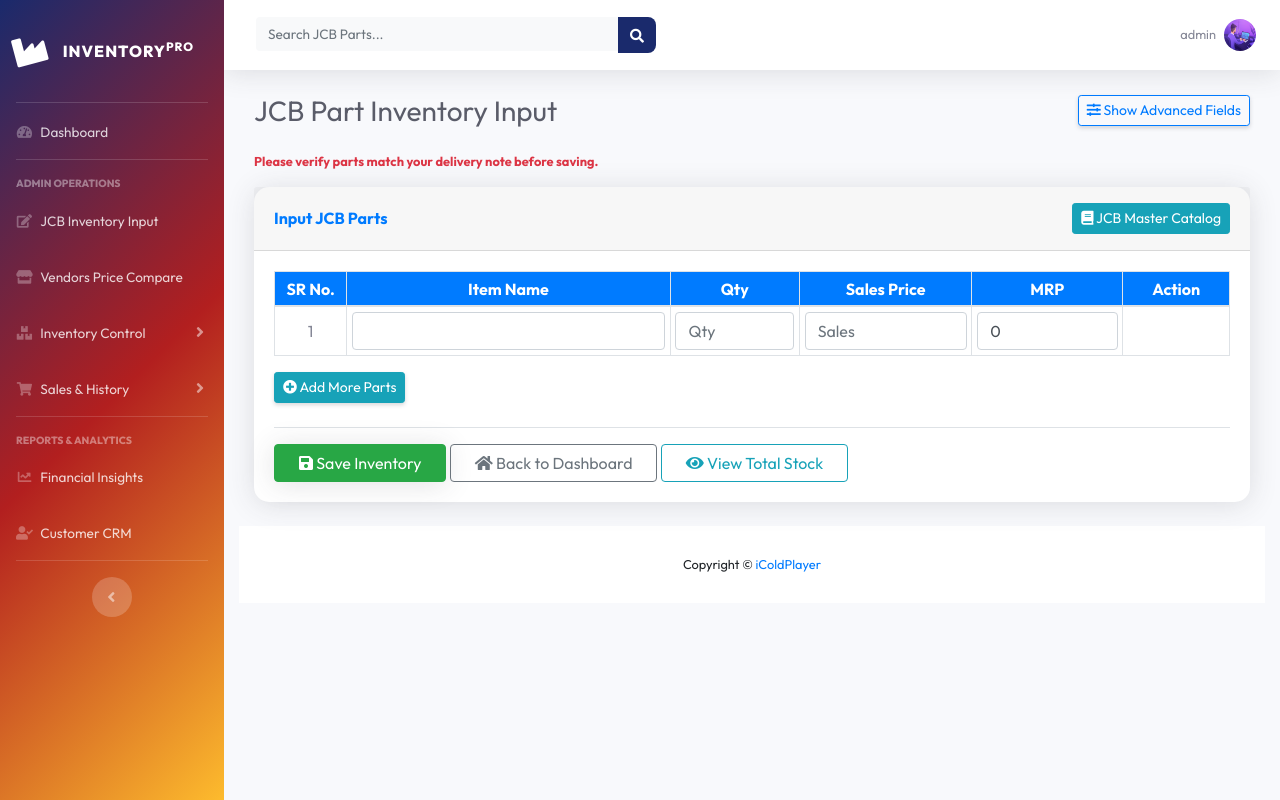
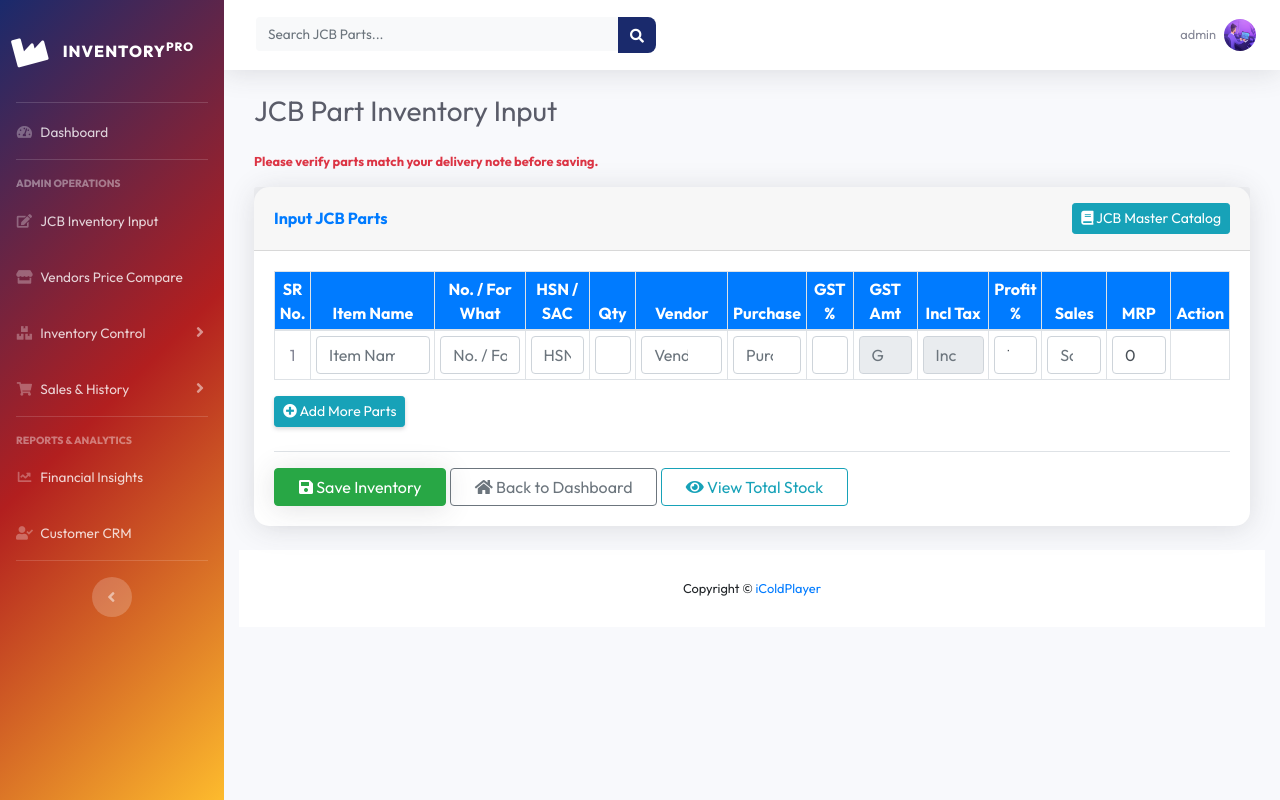
Before and after one commit to srushtipawar9/Inventory_managment, a Django app: page /input/ in a window 1280 px wide. Run offline with Django 3.2, Linux system fonts and the light colour scheme; a user stored in the database is signed in; data comes from the database, SQL or seed files in the repository; parts of the project's set-up code (start-up, migrations or seed data) failed here and were passed over; some libraries are stand-ins or nearby versions.

Commit message:
Finalize inventory saving logic for manual and AI inputs

```diff
--- a/cashier/forms.py
+++ b/cashier/forms.py
@@ -56,40 +56,13 @@ class DaftarBarangForm(forms.ModelForm):
         self.fields['image'].required = False
 
         if part_choices is not None:
-            self.fields['nama_product'] = forms.ChoiceField(
-                choices=part_choices,
-                widget=forms.Select(attrs={'class': 'form-control part-select'}),
+            self.fields['nama_product'] = forms.CharField(
+                widget=forms.TextInput(attrs={'class': 'form-control part-select', 'list': 'part-list', 'placeholder': 'Item Name'}),
                 required=False,
             )
 
     def save(self, commit=True):
         instance = super().save(commit=False)
-        qty = Decimal(instance.jumlah_produk or 0)
-        purchase = Decimal(instance.harga_beli_satuan or 0)
-        gst_pct = Decimal(instance.gst_percent or 0)
-        profit_pct = Decimal(instance.laba_persen or 0)
-
-        instance.product_price = purchase
-        base = purchase * qty
-        if not instance.gst_amount:
-            instance.gst_amount = (base * gst_pct / Decimal('100')).quantize(Decimal('0.01'))
-        if not instance.amt_incl_tax:
-            instance.amt_incl_tax = (base + Decimal(instance.gst_amount)).quantize(Decimal('0.01'))
-
-        instance.subtotal_harga_beli = base.quantize(Decimal('0.01'))
-        if not instance.harga_jual_satuan:
-            instance.harga_jual_satuan = (
-                purchase + (purchase * profit_pct / Decimal('100'))
-            ).quantize(Decimal('0.01'))
-
-        sell_unit = Decimal(instance.harga_jual_satuan)
-        instance.marp = Decimal(instance.mrp or 0)
-        instance.marp_sell_val = sell_unit
-        instance.marp_last_amount = Decimal(instance.amt_incl_tax)
-        laba = profit_pct * instance.subtotal_harga_beli / Decimal('100')
-        instance.subtotal_harga_jual = (laba + instance.subtotal_harga_beli).quantize(Decimal('0.01'))
-        instance.marp_last_amount_total = instance.subtotal_harga_jual
-
         if commit:
             instance.save()
         return instance
--- a/data/views.py
+++ b/data/views.py
@@ -280,6 +280,7 @@ def SaveAIInventory(request):
                 vendor=data.get('vendor', ''),
                 harga_beli_satuan=float(data.get('purchase_price', 0)),
                 laba_persen=int(data.get('profit_margin', 10)),
+                gst_percent=float(data.get('gst_percent', 0)),
                 mrp=float(data.get('mrp', 0))
             )
 
--- a/templates/cashier/input_data.html
+++ b/templates/cashier/input_data.html
@@ -5,9 +5,6 @@
 <div class="container-fluid">
   <div class="d-sm-flex align-items-center justify-content-between mb-4">
     <h1 class="h3 mb-0 text-gray-800">JCB Part Inventory Input</h1>
-    <button type="button" id="toggleAdvanceBtn" class="btn btn-sm btn-outline-primary shadow-sm">
-      <i class="fas fa-sliders-h"></i> Show Advanced Fields
-    </button>
   </div>
   <p class="text-danger small mb-3"><strong>Please verify parts match your delivery note before saving.</strong></p>
 
@@ -32,20 +29,19 @@
             <thead class="bg-primary text-white text-center">
               <tr>
                 <th style="width:3%">SR No.</th>
-                <th style="width:15%">Item Name</th>
-                <th class="advance-col d-none" style="width:8%">Image</th>
-                <th class="advance-col d-none" style="width:10%">No. / For What</th>
-                <th class="advance-col d-none" style="width:8%">HSN / SAC Code</th>
-                <th style="width:6%">Qty</th>
-                <th class="advance-col d-none" style="width:10%">Vendor</th>
-                <th class="advance-col d-none" style="width:8%">Purchase Price</th>
-                <th class="advance-col d-none" style="width:6%">GST %</th>
-                <th class="advance-col d-none" style="width:8%">GST Amt</th>
-                <th class="advance-col d-none" style="width:9%">Amt Incl Tax</th>
-                <th class="advance-col d-none" style="width:6%">Profit %</th>
-                <th style="width:8%">Sales Price</th>
+                <th style="width:14%">Item Name</th>
+                <th style="width:10%">No. / For What</th>
+                <th style="width:7%">HSN / SAC</th>
+                <th style="width:5%">Qty</th>
+                <th style="width:10%">Vendor</th>
+                <th style="width:7%">Purchase</th>
+                <th style="width:5%">GST %</th>
+                <th style="width:7%">GST Amt</th>
+                <th style="width:8%">Incl Tax</th>
+                <th style="width:5%">Profit %</th>
+                <th style="width:7%">Sales</th>
                 <th style="width:7%">MRP</th>
-                <th style="width:4%">Action</th>
+                <th style="width:5%">Action</th>
               </tr>
             </thead>
             <tbody id="table-stock">
@@ -53,19 +49,17 @@
               <tr class="stock-row">
                 <td class="text-center sr-cell align-middle">{{ forloop.counter }}</td>
                 <td>
-                  <input type="text" name="{{ form.nama_product.html_name }}" class="form-control part-select" list="part-list" value="{{ form.nama_product.value|default:'' }}">
-                  {% if form.nama_product.errors %}<div class="text-danger small">{{ form.nama_product.errors }}</div>{% endif %}
+                  <input type="text" name="{{ form.nama_product.html_name }}" class="form-control part-select" list="part-list" value="{{ form.nama_product.value|default:'' }}" placeholder="Item Name">
                 </td>
-                <td class="advance-col d-none">{{ form.image }}</td>
-                <td class="advance-col d-none">{{ form.part_for_what }}</td>
-                <td class="advance-col d-none">{{ form.hsn_sac }}</td>
+                <td>{{ form.part_for_what }}</td>
+                <td>{{ form.hsn_sac }}</td>
                 <td>{{ form.jumlah_produk }}</td>
-                <td class="advance-col d-none">{{ form.vendor }}</td>
-                <td class="advance-col d-none">{{ form.harga_beli_satuan }}</td>
-                <td class="advance-col d-none">{{ form.gst_percent }}</td>
-                <td class="advance-col d-none">{{ form.gst_amount }}</td>
-                <td class="advance-col d-none">{{ form.amt_incl_tax }}</td>
-                <td class="advance-col d-none">{{ form.laba_persen }}</td>
+                <td>{{ form.vendor }}</td>
+                <td>{{ form.harga_beli_satuan }}</td>
+                <td>{{ form.gst_percent }}</td>
+                <td>{{ form.gst_amount }}</td>
+                <td>{{ form.amt_incl_tax }}</td>
+                <td>{{ form.laba_persen }}</td>
                 <td>{{ form.harga_jual_satuan }}</td>
                 <td>{{ form.mrp }}</td>
                 <td class="text-center align-middle">
@@ -74,6 +68,7 @@
                   {% endif %}
                 </td>
                 {{ form.user }}
+                <div class="d-none">{{ form.image }}</div>
               </tr>
               {% endfor %}
             </tbody>
@@ -105,34 +100,30 @@
   <tbody>
     <tr id="EmptyForm">
       <td class="text-center sr-cell align-middle">__sr__</td>
-      <td><input type="text" name="form-__prefix__-nama_product" class="form-control part-select" list="part-list"></td>
-      <td class="advance-col d-none"><input type="file" name="form-__prefix__-image" class="form-control-file"></td>
-      <td class="advance-col d-none"><input type="text" name="form-__prefix__-part_for_what" class="form-control" placeholder="No. / For What"></td>
-      <td class="advance-col d-none"><input type="text" name="form-__prefix__-hsn_sac" class="form-control" placeholder="HSN / SAC"></td>
+      <td><input type="text" name="form-__prefix__-nama_product" class="form-control part-select" list="part-list" placeholder="Item Name"></td>
+      <td><input type="text" name="form-__prefix__-part_for_what" class="form-control" placeholder="No./For What"></td>
+      <td><input type="text" name="form-__prefix__-hsn_sac" class="form-control" placeholder="HSN/SAC"></td>
       <td><input type="number" name="form-__prefix__-jumlah_produk" class="form-control calc-field" placeholder="Qty" min="1"></td>
-      <td class="advance-col d-none"><input type="text" name="form-__prefix__-vendor" class="form-control" placeholder="Vendor" list="vendor-list"></td>
-      <td class="advance-col d-none"><input type="number" name="form-__prefix__-harga_beli_satuan" class="form-control calc-field" placeholder="Purchase" step="0.01" min="0"></td>
-      <td class="advance-col d-none"><input type="number" name="form-__prefix__-gst_percent" class="form-control calc-field" placeholder="GST %" step="0.01" min="0" value="0"></td>
-      <td class="advance-col d-none"><input type="number" name="form-__prefix__-gst_amount" class="form-control calc-field" placeholder="GST Amt" step="0.01" readonly></td>
-      <td class="advance-col d-none"><input type="number" name="form-__prefix__-amt_incl_tax" class="form-control calc-field" placeholder="Incl Tax" step="0.01" readonly></td>
-      <td class="advance-col d-none"><input type="number" name="form-__prefix__-laba_persen" class="form-control calc-field" placeholder="%" min="0" value="10"></td>
+      <td><input type="text" name="form-__prefix__-vendor" class="form-control" placeholder="Vendor" list="vendor-list"></td>
+      <td><input type="number" name="form-__prefix__-harga_beli_satuan" class="form-control calc-field" placeholder="Purchase" step="0.01" min="0"></td>
+      <td><input type="number" name="form-__prefix__-gst_percent" class="form-control calc-field" placeholder="GST %" step="0.01" min="0" value="0"></td>
+      <td><input type="number" name="form-__prefix__-gst_amount" class="form-control calc-field" placeholder="GST Amt" step="0.01" readonly></td>
+      <td><input type="number" name="form-__prefix__-amt_incl_tax" class="form-control calc-field" placeholder="Incl Tax" step="0.01" readonly></td>
+      <td><input type="number" name="form-__prefix__-laba_persen" class="form-control calc-field" placeholder="%" min="0" value="10"></td>
       <td><input type="number" name="form-__prefix__-harga_jual_satuan" class="form-control calc-field" placeholder="Sales" step="0.01" min="0"></td>
       <td><input type="number" name="form-__prefix__-mrp" class="form-control" placeholder="MRP" step="0.01" min="0"></td>
-
-
       <td class="text-center align-middle"><button type="button" class="btn btn-danger btn-sm remove-row"><i class="fas fa-trash"></i></button></td>
       <input type="hidden" name="form-__prefix__-user" value="{{ request_user }}">
+      <div class="d-none"><input type="file" name="form-__prefix__-image"></div>
     </tr>
   </tbody>
 </table>
-
 
 {% endblock %}
 
 {% block scripts %}
 <script>
 (function() {
-  const advanceVisible = localStorage.getItem('inventoryAdvance') === '1';
 
   function recalcRow(row) {
     const qty = parseFloat(row.querySelector('[name$="-jumlah_produk"]')?.value) || 0;
@@ -160,26 +151,6 @@
     });
   }
 
-  function setAdvanceVisible(show) {
-    document.querySelectorAll('.advance-col').forEach(el => {
-      el.classList.toggle('d-none', !show);
-    });
-    const btn = document.getElementById('toggleAdvanceBtn');
-    if (btn) {
-      btn.innerHTML = show
-        ? '<i class="fas fa-sliders-h"></i> Hide Advanced Fields'
-        : '<i class="fas fa-sliders-h"></i> Show Advanced Fields';
-    }
-    localStorage.setItem('inventoryAdvance', show ? '1' : '0');
-  }
-
-  document.getElementById('toggleAdvanceBtn')?.addEventListener('click', function() {
-    const currentlyHidden = document.querySelector('.advance-col')?.classList.contains('d-none');
-    setAdvanceVisible(currentlyHidden);
-  });
-
-  setAdvanceVisible(advanceVisible);
-
   document.getElementById('inputStockAdder')?.addEventListener('click', function() {
     const totalForms = document.getElementById('id_form-TOTAL_FORMS');
     const emptyForm = document.getElementById('EmptyForm');
@@ -189,9 +160,6 @@
     newRow.id = '';
     newRow.classList.add('stock-row');
     newRow.innerHTML = newRow.innerHTML.replace(/__prefix__/g, idx).replace('__sr__', idx + 1);
-    if (!advanceVisible) {
-      newRow.querySelectorAll('.advance-col').forEach(el => el.classList.add('d-none'));
-    }
     tableBody.appendChild(newRow);
     totalForms.value = idx + 1;
     refreshSrNumbers();
--- a/templates/data/search_results.html
+++ b/templates/data/search_results.html
@@ -505,6 +505,10 @@
                                     <label>Profit %</label>
                                     <input type="number" id="ai-save-profit" class="form-control mb-2" value="10">
                                 </div>
+                                <div class="col-md-4">
+                                    <label>GST %</label>
+                                    <input type="number" id="ai-save-gst" class="form-control mb-2" value="0">
+                                </div>
                                 <div class="col-md-6">
                                     <label>Vendor</label>
                                     <input type="text" id="ai-save-vendor" class="form-control mb-2">
@@ -544,6 +548,7 @@
                 qty: document.getElementById('ai-save-qty').value,
                 purchase_price: document.getElementById('ai-save-purchase').value,
                 profit_margin: document.getElementById('ai-save-profit').value,
+                gst_percent: document.getElementById('ai-save-gst').value,
                 vendor: document.getElementById('ai-save-vendor').value,
                 mrp: document.getElementById('ai-save-mrp').value,
             };
```
Also changed, not shown: cashier/models.py (+30 -0 lines).
